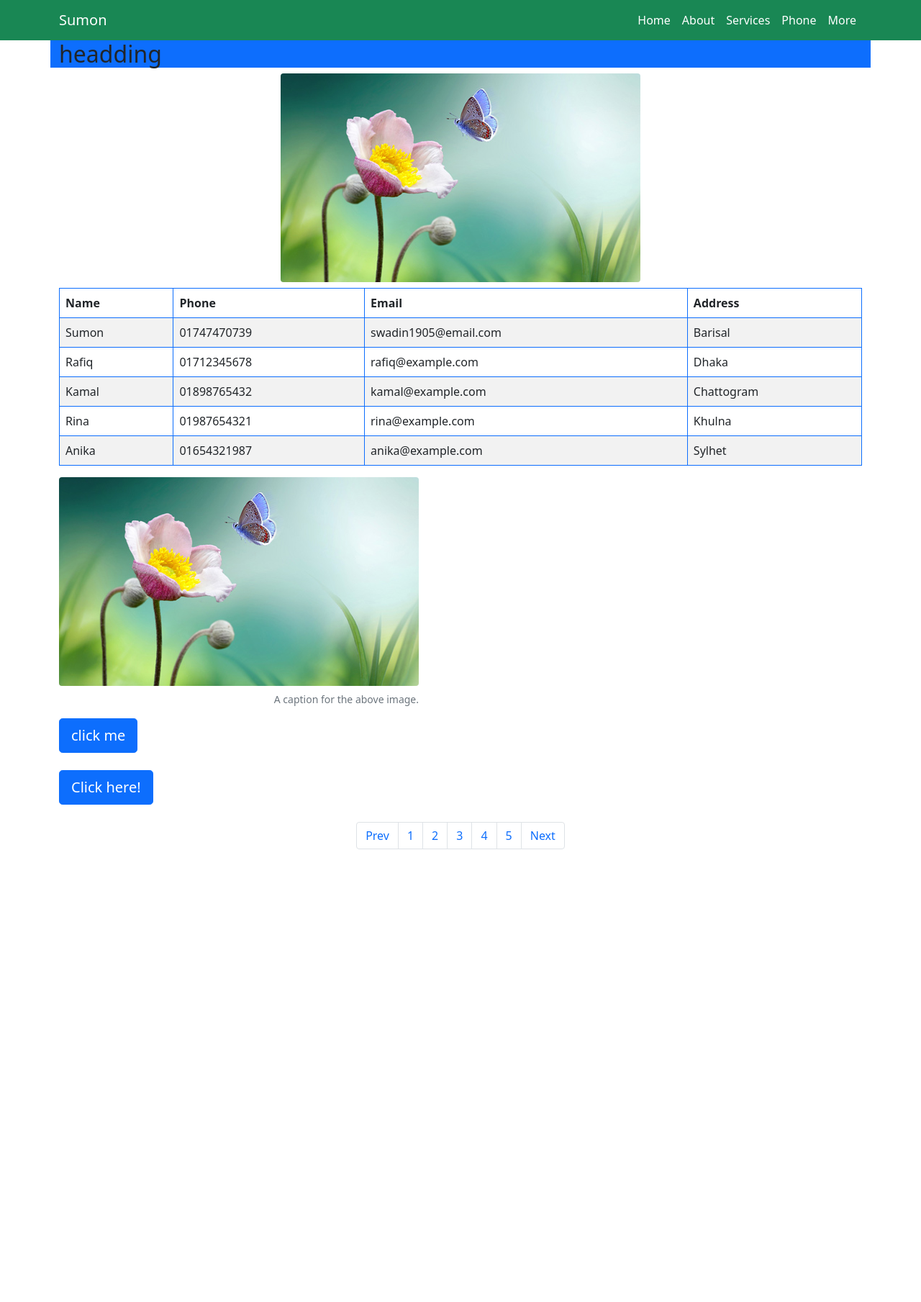
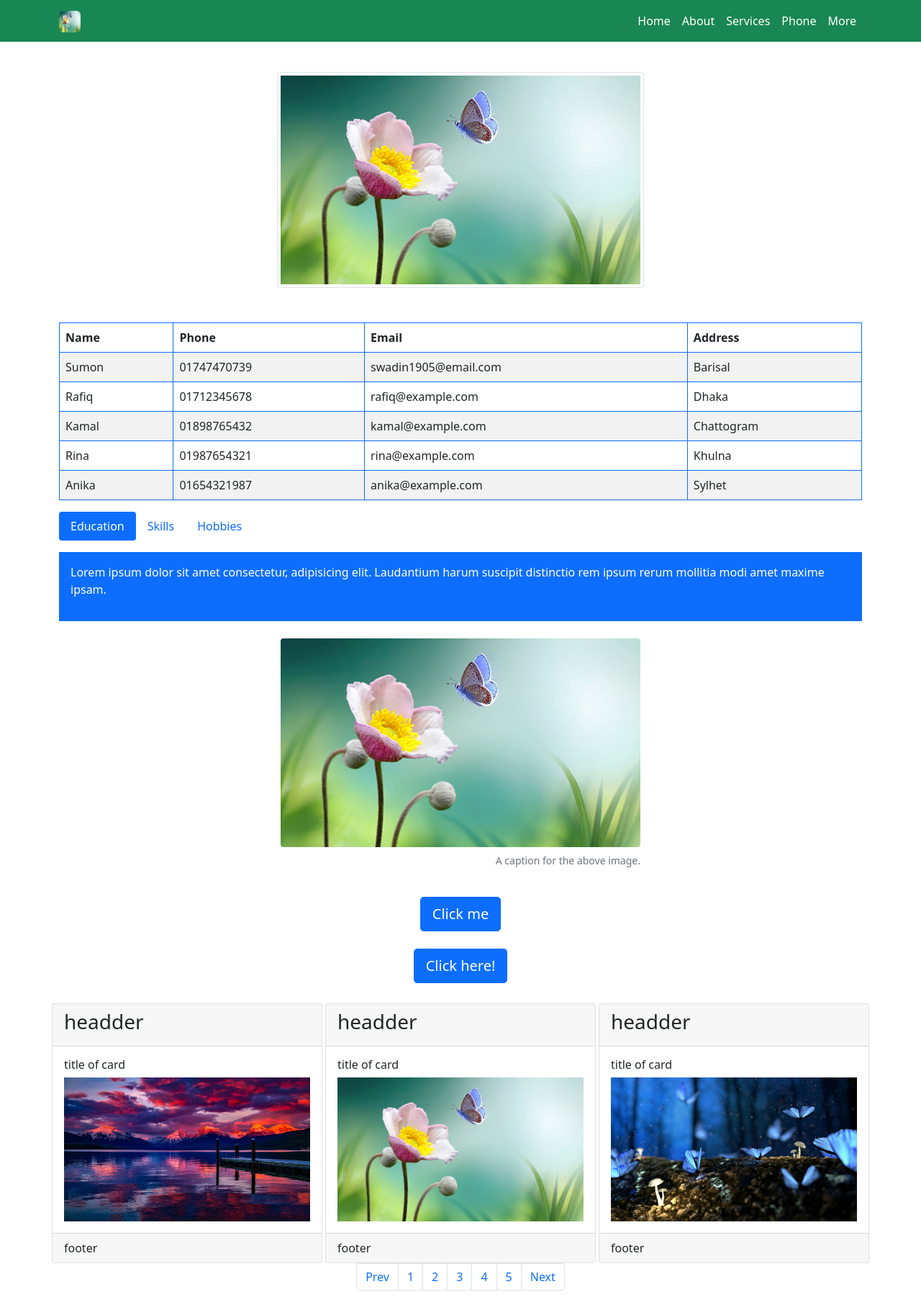
Before and after one commit to SumanPSTU/Boostrap-Basic, a plain HTML site: page bsContainer/index.html in a window 1280 px wide. Shown: the whole page at 72% size. Before the commit the page ends 1196 px from the top, so only its background shows below. Drawn offline with nearby package versions, Linux system fonts and the light colour scheme.

Commit message:
update file

```diff
--- a/bsContainer/index.html
+++ b/bsContainer/index.html
@@ -4,36 +4,55 @@
 <head>
     <meta charset="UTF-8">
     <meta name="viewport" content="width=device-width, initial-scale=1.0">
-    <title>Bootsrap 5 learning</title>
+    <title>Bootstrap 5 Learning</title>
 
-    <!-- link for favicon -->
+    <!-- Link for favicon -->
     <link rel="shortcut icon" href="img/spring-images-min.jpg" type="image/x-icon">
-    <!-- link for bootstpar CDN -->
+
+    <!-- Bootstrap CSS CDN -->
     <link href="https://cdn.jsdelivr.net/npm/bootstrap@5.0.2/dist/css/bootstrap.min.css" rel="stylesheet"
         crossorigin="anonymous">
+
     <style>
         * {
             margin: 0;
             padding: 0;
             box-sizing: border-box;
         }
+
+        .im {
+            width: 30px;
+            height: 30px;
+            border-radius: 20%;
+        }
+        .img{
+            margin-top: 100px;
+        }
+        .img-card{
+            width: 100%;
+            height: 200px;
+            background-size: cover;
+        }
     </style>
 </head>
 
 <body>
+
+    <!-- Navbar -->
     <header>
-        <div class="container-fluid bg-success">
-            <nav class="navbar navbar-expand-sm navbar-dark">
+        <div class="container-fluid bg-success fixed-top">
+            <nav class="navbar navbar-expand-sm navbar-dark ">
                 <div class="container">
                     <!-- Brand -->
-                    <a href="#" class="navbar-brand">Sumon</a>
+                    <a href="#" class="navbar-brand"><img src="img/spring-images-min.jpg" class="im" alt=""></a>
 
                     <!-- Toggler Button for Small Screens -->
-                    <button class="navbar-toggler" type="button" data-bs-toggle="collapse" data-bs-target="#navbarNav" aria-controls="navbarNav" aria-expanded="false" aria-label="Toggle navigation">
+                    <button class="navbar-toggler" type="button" data-bs-toggle="collapse" data-bs-target="#navbarNav"
+                        aria-controls="navbarNav" aria-expanded="false" aria-label="Toggle navigation">
                         <span class="navbar-toggler-icon"></span>
                     </button>
 
-                    <!-- Collapsible Navigation Links -->
+                    <!-- Navigation Links -->
                     <div class="collapse navbar-collapse" id="navbarNav">
                         <ul class="navbar-nav ms-auto">
                             <li class="nav-item"><a href="#" class="nav-link text-white">Home</a></li>
@@ -48,21 +67,24 @@
         </div>
     </header>
 
-    <div class="container bg-primary">
-        <h1 class="h2">
-            headding
-        </h1>
+
+    <!-- Image -->
+    <div class="container img">
+        <div class="container-fluid my-5 mt-5">
+            <img src="img/spring-images-min.jpg" class="img-fluid d-block mx-auto rounded img-thumbnail" alt="">
         </div>
-    <div class="container-fluid my-2">
-        <img src="img/spring-images-min.jpg" class="img-fluid d-block mx-auto rounded" alt="">
     </div>
+
+    <!-- Table -->
     <div class="container">
         <table class="table table-striped table-bordered table-hover border-primary">
-            <thead class="">
+            <thead>
+                <tr>
                     <th>Name</th>
                     <th>Phone</th>
                     <th>Email</th>
                     <th>Address</th>
+                </tr>
             </thead>
             <tbody>
                 <tr>
@@ -97,35 +119,124 @@
                 </tr>
             </tbody>
         </table>
+    </div>
 
+    <!-- Tabs Section -->
+    <div class="container">
+        <ul class="nav nav-pills">
+            <li class="nav-item"><a class="nav-link active" data-bs-toggle="tab" href="#edu">Education</a></li>
+            <li class="nav-item"><a class="nav-link" data-bs-toggle="tab" href="#skl">Skills</a></li>
+            <li class="nav-item"><a class="nav-link" data-bs-toggle="tab" href="#hbby">Hobbies</a></li>
+        </ul>
+
+        <div class="tab-content mt-3">
+            <div class="tab-pane fade show active bg-primary text-white p-3" id="edu">
+                <p>Lorem ipsum dolor sit amet consectetur, adipisicing elit.
+                    Laudantium harum suscipit
+                    distinctio rem ipsum rerum mollitia modi amet maxime ipsam.</p>
             </div>
-    <div class="container">
+            <div class="tab-pane fade bg-info text-dark p-3" id="skl">
+                <p>Lorem ipsum dolor sit amet consectetur adipisicing elit. Repellat ipsam perspiciatis
+                    dolore illum itaque eligendi! Incidunt ducimus iste doloremque suscipit.</p>
+            </div>
+            <div class="tab-pane fade bg-warning text-dark p-3" id="hbby">
+                <p>Lorem ipsum dolor sit amet consectetur adipisicing elit.
+                    Vitae sed esse iusto reprehenderi
+                    t consequatur asperiores aut ducimus dolor iure consectetur?</p>
+            </div>
+        </div>
+    </div>
+
+    <!-- Figure -->
+    <div class="container text-center my-4">
         <figure class="figure">
             <img src="img/spring-images-min.jpg" class="figure-img img-fluid rounded d-block mx-auto" alt="...">
             <figcaption class="figure-caption text-end">A caption for the above image.</figcaption>
         </figure>
     </div>
-    <div class="container">
-        <button class="btn btn-lg btn-primary">
-            click me
-        </button>
+
+    <!-- Button -->
+    <div class="container text-center">
+        <button class="btn btn-lg btn-primary">Click me</button>
     </div>
-    <div class="container my-4">
+
+    <!-- Collapse Section -->
+    <div class="container my-4 text-center">
         <a href="#demo" class="btn btn-lg btn-primary" data-bs-toggle="collapse" aria-expanded="false">Click here!</a>
-        <div class="collapse" id="demo">
-            <p>Lorem ipsum dolor sit amet consectetur adipisicing elit.
-                Voluptates corporis, sequi iste possimus labore, dolores eum
-                consequatur, vero adipisci tempora fugiat nulla praesentium amet?
-                Assumenda doloribus ipsam sequi hic dolor. Architecto optio esse
-                veniam eveniet vitae illo recusandae quasi adipisci!
-            </p>
+        <div class="collapse mt-2" id="demo">
+            <p>Lorem ipsum dolor sit amet consectetur adipisicing elit. Voluptates corporis, sequi iste possimus labore,
+                dolores eum.</p>
         </div>
     </div>
 
-    <!-- example of pagination -->
-    <div class="container ">
-        <div class="container-fluid d-flex justify-content-center">
-            <ul class="pagination">
+    <!-- card section  -->
+     <div class="container px-auto">
+        <div class="row row-cols-1 row-cols-md-2 row-cols-lg-3 ">
+            <div class="col g-1">
+                <div class="card">
+                    <div class="card-header">
+                        <h1 class="h3">
+                            headder
+                        </h1>
+                    </div>
+                    <div class="card-body">
+                       <h2 class="card-title h6">
+                        title of card
+                       </h2>
+                        <img src="img/pexels-pixabay-206359.jpg" class="img-card img-fluid" alt="">
+                    </div>
+                    <div class="card-footer">
+                        footer
+                    </div>
+                </div>
+            </div>
+
+
+
+
+            <div class="col g-1">
+                <div class="card">
+                    <div class="card-header">
+                        <h1 class="h3">
+                            headder
+                        </h1>
+                    </div>
+                    <div class="card-body">
+                        <h2 class="card-title h6">
+                            title of card
+                           </h2>
+                        <img src="img/spring-images-min.jpg" class="img-card img-fluid"  alt="">
+                    </div>
+                    <div class="card-footer">
+                        footer
+                    </div>
+                </div>
+            </div>
+
+            <div class="col g-1">
+                <div class="card">
+                    <div class="card-header">
+                        <h1 class="h3">
+                            headder
+                        </h1>
+                    </div>
+                    <div class="card-body">
+                        <h2 class="card-title h6">
+                            title of card
+                           </h2>
+                       <img src="img/pexels-pixabay-326055.jpg" class="img-card img-fluid" alt="">
+                    </div>
+                    <div class="card-footer">
+                        footer
+                    </div>
+                </div>
+            </div>
+        </div>
+     </div>
+
+    <!-- Pagination -->
+    <div class="container text-center">
+        <ul class="pagination justify-content-center">
             <li class="page-item"><a href="#" class="page-link">Prev</a></li>
             <li class="page-item"><a href="#" class="page-link">1</a></li>
             <li class="page-item"><a href="#" class="page-link">2</a></li>
@@ -133,18 +244,12 @@
             <li class="page-item"><a href="#" class="page-link">4</a></li>
             <li class="page-item"><a href="#" class="page-link">5</a></li>
             <li class="page-item"><a href="#" class="page-link">Next</a></li>
-
         </ul>
     </div>
-    </div>
 
-
-
-
-    <!-- link for javascript cdn  -->
+    <!-- Bootstrap JS CDN -->
     <script src="https://cdn.jsdelivr.net/npm/bootstrap@5.0.2/dist/js/bootstrap.bundle.min.js"
         crossorigin="anonymous"></script>
-
 
 </body>
 
```
Lines whose indentation alone changed are shown as unchanged.
